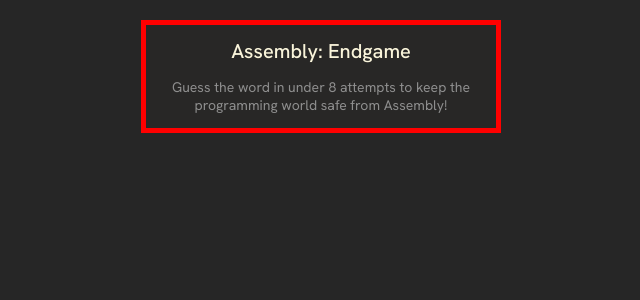
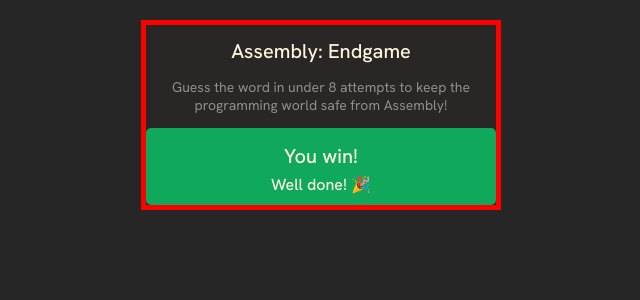
Before and after one commit to arongu321/AronsAssemblyEndgame, a React (Vite) app: page / in a window 1280 px wide. Shown: the top 300 px of the page, without its empty margins (319-959 px from the left). Built offline with nearby package versions, Linux system fonts and the light colour scheme.

Commit message:
Added game status section

```diff
--- a/App.jsx
+++ b/App.jsx
@@ -1,10 +1,12 @@
 import React from 'react';
 import Header from './components/Header';
+import GameStatus from './components/GameStatus';
 
-export default function Hangman() {
+export default function AssemblyEndgame() {
     return (
         <main>
             <Header />
+            <GameStatus />
         </main>
     );
 }
--- /dev/null
+++ b/components/GameStatus.jsx
@@ -0,0 +1,8 @@
+export default function GameStatus() {
+    return (
+        <section className="game-status">
+            <h2>You win!</h2>
+            <p>Well done! 🎉</p>
+        </section>
+    );
+}
--- a/index.css
+++ b/index.css
@@ -3,7 +3,6 @@
 }
 
 body {
-    margin: 0;
     font-family: 'Hanken Grotesk', Arial, sans-serif;
     background-color: #262626;
     color: #d9d9d9;
@@ -11,6 +10,7 @@
     height: 100vh;
     display: flex;
     justify-content: center;
+    margin: 0;
 }
 
 /* Main content */
@@ -37,3 +37,29 @@
     color: #8e8e8e;
     max-width: 350px;
 }
+
+/* Status section */
+section.game-status {
+    margin-top: 10px;
+    background-color: #10a95b;
+    display: flex;
+    flex-direction: column;
+    align-items: center;
+    padding: 10px;
+    color: #f9f4da;
+    border-radius: 5px;
+}
+
+section.game-status > h2 {
+    margin: 5px;
+    font-size: 1.25rem;
+}
+
+section.game-status > p {
+    margin: 0;
+}
+
+section.game-status > h2,
+section.game-status > p {
+    font-weight: 500;
+}
```
